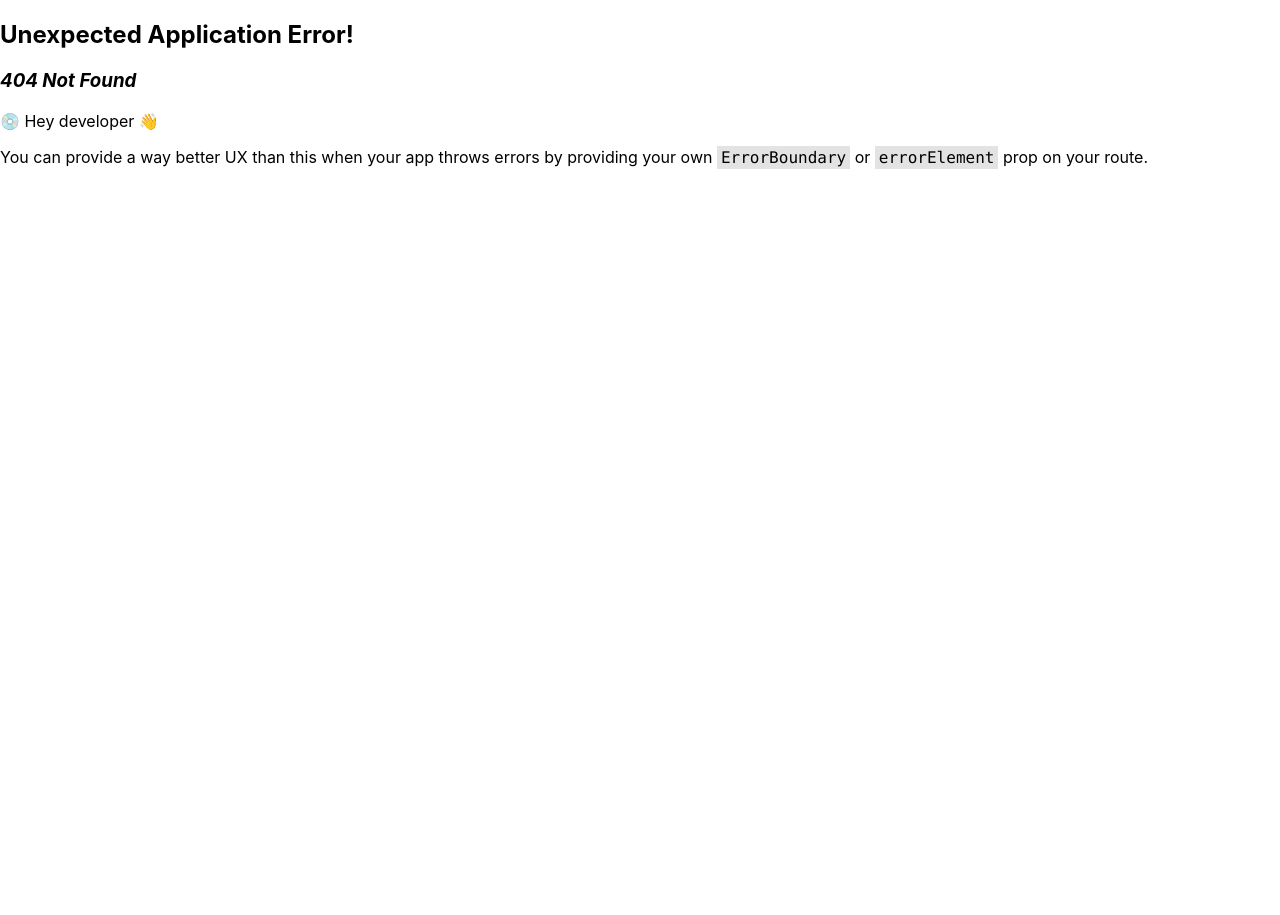
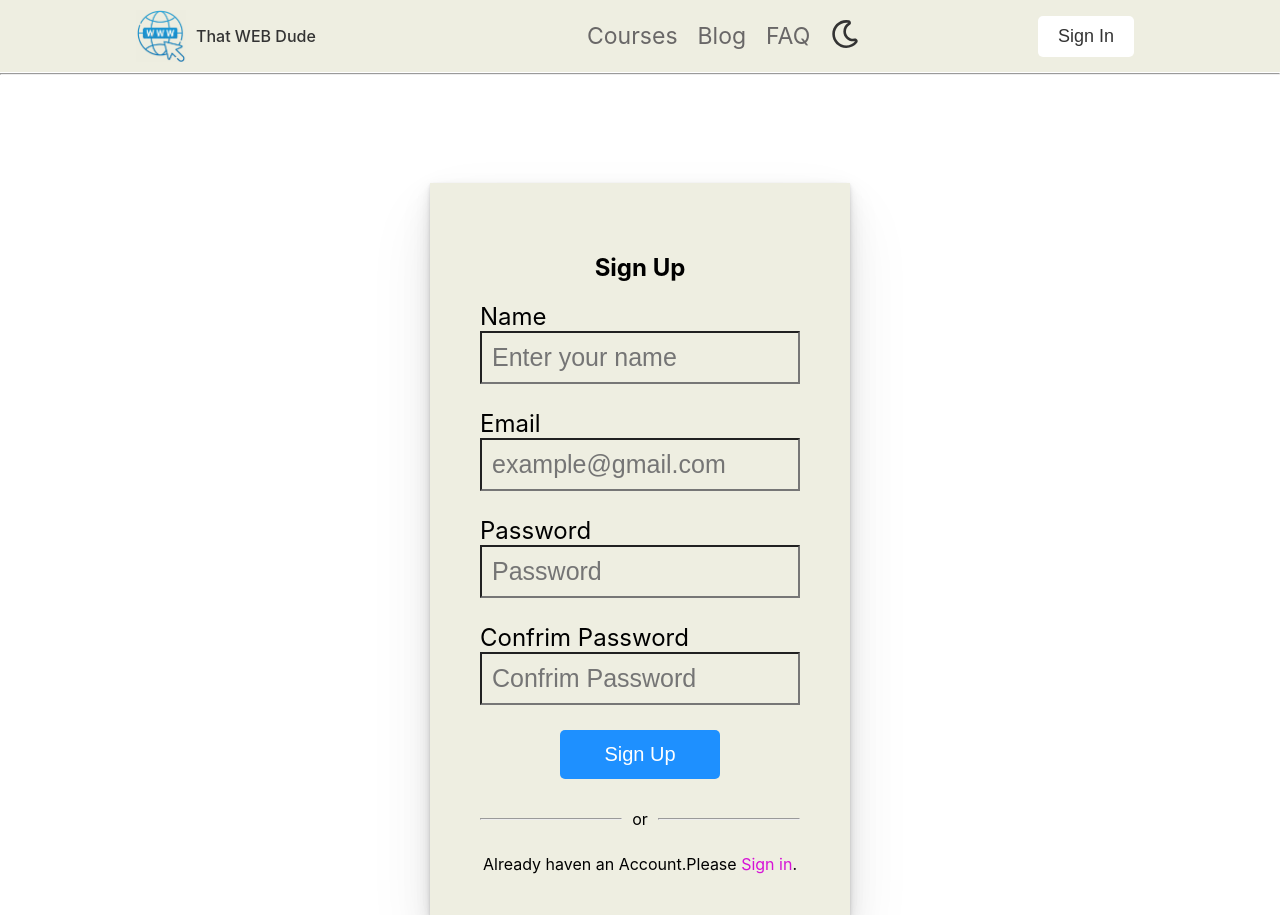
Before and after one commit to masumrana0/That-Web-Dude, a React (Create React App) app: page /register in a window 1280 px wide. Before the commit this address had no page. Before the commit the page ends 800 px from the top, so only its background shows below. Built offline with nearby package versions, Linux system fonts and the light colour scheme.

Commit message:
login & register form is done

```diff
--- a/package.json
+++ b/package.json
@@ -6,8 +6,10 @@
     "@testing-library/jest-dom": "^5.16.5",
     "@testing-library/react": "^13.4.0",
     "@testing-library/user-event": "^13.5.0",
+    "firebase": "^9.17.1",
     "react": "^18.2.0",
     "react-dom": "^18.2.0",
+    "react-hot-toast": "^2.4.0",
     "react-icons": "^4.7.1",
     "react-router-dom": "^6.8.1",
     "react-scripts": "5.0.1",
--- a/src/Common/Navbar/Navbar.js
+++ b/src/Common/Navbar/Navbar.js
@@ -59,7 +59,7 @@ const Navbar = () => {
                 </div>
                 <div className={`right-side   `}>
 
-                    <button className="signin-button">Sign In</button>
+                    <Link to='/login'><button className="signin-button">Sign In</button></Link>
                 </div>
             </div>
 
--- /dev/null
+++ b/src/Firebase/Firebase.config.js
@@ -0,0 +1,18 @@
+// Import the functions you need from the SDKs you need
+import { initializeApp } from "firebase/app";
+// TODO: Add SDKs for Firebase products that you want to use
+// https://firebase.google.com/docs/web/setup#available-libraries
+
+// Your web app's Firebase configuration
+const firebaseConfig = {
+  apiKey: "AIzaSyA-8oe_0xFZb3EJS02qw9zqxqUD4jPmsbY",
+  authDomain: "the-web-dude-116b3.firebaseapp.com",
+  projectId: "the-web-dude-116b3",
+  storageBucket: "the-web-dude-116b3.appspot.com",
+  messagingSenderId: "404244557048",
+  appId: "1:404244557048:web:c6821569caec4ec7629f0d"
+};
+
+// Initialize Firebase
+const app = initializeApp(firebaseConfig);
+export default app;
--- a/src/Pages/Login/Login.css
+++ b/src/Pages/Login/Login.css
@@ -1,6 +1,10 @@
 
  .text-center {
    text-align: center;
+ }
+
+ .mt-5{
+  margin-top: 25px;
  }
 
  .login-container {
@@ -35,7 +39,7 @@
    background: #eeeee1;
    margin-top: 100px;
    box-shadow: rgba(0, 0, 0, 0.07) 0px 1px 2px, rgba(0, 0, 0, 0.07) 0px 2px 4px, rgba(0, 0, 0, 0.07) 0px 4px 8px, rgba(0, 0, 0, 0.07) 0px 8px 16px, rgba(0, 0, 0, 0.07) 0px 16px 32px, rgba(0, 0, 0, 0.07) 0px 32px 64px;
-   padding: 50px;
+   padding: 50px 50px 25px 50px;
    box-sizing: content-box;
 
  }
@@ -51,6 +55,10 @@
    margin: 0 auto;
 
 
+ }
+
+ .btn-sigin:hover{
+  background-color: #258bcf;
  }
 
 
@@ -86,7 +94,7 @@
  }
 
  .withAnotherlogin-btn:hover {
-   background-color: #e2c908;
+   background-color: #521992;
    color: white;
  }
 
@@ -131,8 +139,11 @@
  }
 
  @media only screen and (max-width:768px) {
+  .login-container{
+    width: 100%;
+  }
   .login-form {
-    width: 65%;
+    width: 70%;
     display: flex;
     flex-direction: column;
 
@@ -142,4 +153,8 @@
     gap:0px;
   }
 
+  input{
+    font-size: 18px;
+  }
+
  }
--- a/src/Pages/Login/Login.js
+++ b/src/Pages/Login/Login.js
@@ -1,30 +1,81 @@
 import React, { useContext } from 'react';
 import { contexts } from '../../Contexts/UserContext';
 import './Login.css'
-import {FaGithubSquare,FaGoogle} from "react-icons/fa";
+import { FaGithubSquare, FaGoogle } from "react-icons/fa";
 import { Link } from 'react-router-dom';
+import { toast } from 'react-hot-toast';
 const Login = () => {
-    const { theme } = useContext(contexts);
+    const {
+        theme,
+        loginWithEmailPassword,
+        verifyEmail,
+        LoginWithGithub,
+        LoginWithGoogle, } = useContext(contexts);
+
+
+    const handleLogin = (event) => {
+        event.preventDefault()
+        const form=event.target
+        const email=form.email.value;
+        const password=form.password.value;
+        console.log(email,password)
+
+        loginWithEmailPassword(email,password)
+        .then((result)=>{
+            if(!result.user.emailVerified){
+                verifyEmail().then(result=>{
+                    toast.success('Your email did not verified.Please Check your email.')
+                    return
+                })
+
+            }
+            console.log(result.user)
+        })
+        .catch(error=>console.error(error,error.code))
+
+    }
+
+    // Handle GOogle LOgin
+    const handleGoogleLogin = () => {
+        LoginWithGoogle()
+            .then((result) => {
+                console.log(result.user)
+            })
+            .catch(error => console.error(error))
+    }
+
+    //    Handle Github Login
+    const handleGithubLogin = () => {
+        LoginWithGithub()
+            .then(res => console.log(res.user))
+            .catch(error => console.error(error))
+    }
+
+
 
     return (
         <div className='login-container '>
 
-            <form className={`login-form ${theme?"darkModeLogin":'lightModeLogin'}`}>
+            <form
+                onSubmit={handleLogin}
+                className={`login-form ${theme ? "darkModeLogin" : 'lightModeLogin'}`}>
                 <h2 className='text-center'>Sign in</h2>
-                <label for="email">Email
+                <label htmlFor="email">Email
                     <input
                         type="email"
                         id="email"
                         name="email"
                         placeholder='Email'
+                        required
                     />
                 </label>
-                <label for="password">Password
+                <label htmlFor="password">Password
                     <input
                         type="password"
                         id="password"
                         name="password"
                         placeholder='Password'
+                        required
                     />
                 </label>
                 <button
@@ -33,18 +84,21 @@ const Login = () => {
 
                 >Sign in</button>
                 <div className='hr-block'>
-                <hr className='login-hr'/>or<hr className='login-hr'/>
+                    <hr className='login-hr' />or<hr className='login-hr' />
                 </div>
 
                 <div
                     className='another-login-container'>
                     <button
+                        onClick={handleGoogleLogin}
                         className='withAnotherlogin-btn'>
                         <FaGoogle className='icon-styles' />Sign in with Google
                     </button>
-                <button  className='withAnotherlogin-btn'><FaGithubSquare className='icon-styles'/>Sign in with Github</button>
+                    <button
+                        onClick={handleGithubLogin}
+                        className='withAnotherlogin-btn'><FaGithubSquare className='icon-styles' />Sign in with Github</button>
                 </div>
-               <p className='text-center'>You have no any account.Please        <Link to='/register'className='resgiter-link'
+                <p className='text-center mt-5'>You have no any account.Please        <Link to='/register' className='resgiter-link'
 
                 >
                     Sign Up</Link>.</p>
--- a/src/Pages/Register/Register.js
+++ b/src/Pages/Register/Register.js
@@ -1,11 +1,103 @@
-import React from 'react';
+import React, { useContext } from 'react';
+import { toast } from 'react-hot-toast';
+import { Link } from 'react-router-dom';
+
+import { contexts } from '../../Contexts/UserContext';
 import './Register.css';
 
 const Register = () => {
+    const {
+        theme,
+        createUser,
+        verifyEmail,
+        updateProfileName,}=useContext(contexts)
+
+    const handleRegistration=(event)=>{
+     event.preventDefault()
+     const form=event.target;
+     const name=form.name.value;
+     const email=form.email.value;
+     const password=form.password.value;
+     const ConPassword=form.ConPassword.value;
+     console.log(name,email,password,ConPassword);
+
+      createUser(email,password)
+      .then((result)=>{
+        verifyEmail();
+        updateProfileName(name);
+         toast.success('Please Check email')
+        console.log(result.user)
+      })
+      .catch((error=>{
+        console.error(error)
+
+      }))
+
+
+
+    }
     return (
-        <div>
+        <div className='login-container '>
 
-        </div>
+        <form
+        onSubmit={handleRegistration}
+         className={`login-form ${theme?"darkModeLogin":'lightModeLogin'}`}>
+            <h2 className='text-center'>Sign Up</h2>
+
+            <label htmlFor="name">Name
+                <input
+                    type="text"
+                    id="name"
+                    name="name"
+                    placeholder='Enter your name'
+                    required
+                />
+            </label>
+            <label  htmlFor="email">Email
+                <input
+                    type="email"
+                    id="email"
+                    name="email"
+                    placeholder='example@gmail.com'
+                    required
+                />
+            </label>
+            <label htmlFor="password">Password
+                <input
+                    type="password"
+                    id="password"
+                    name="password"
+                    placeholder='Password'
+                    required
+                />
+            </label>
+            <label htmlFor="ConPassword">Confrim Password
+                <input
+                    type="password"
+                    id="ConPassword"
+                    name="ConPassword"
+                    placeholder='Confrim Password'
+                    required
+                />
+            </label>
+            <button
+                type='submit'
+                className='btn-sigin'
+
+            >Sign Up</button>
+            <div className='hr-block'>
+            <hr className='login-hr'/>or<hr className='login-hr'/>
+            </div>
+
+
+           <p className='text-center mt-5'> Already haven an Account.Please        <Link to='/login'className='resgiter-link'
+
+              >
+                 Sign in</Link>.</p>
+        </form>
+
+
+    </div>
     );
 };
 
--- a/src/Routes/Routes.js
+++ b/src/Routes/Routes.js
@@ -1,6 +1,7 @@
 import { createBrowserRouter } from "react-router-dom";
 import Root from "../Common/Root/Root";
 import Login from "../Pages/Login/Login";
+import Register from "../Pages/Register/Register";
 
 export const router=createBrowserRouter([
     {
@@ -9,6 +10,9 @@ export const router=createBrowserRouter([
         children:[
             {
               path:'/login',element:<Login/>
+            },
+            {
+                path:'register',element:<Register/>
             }
         ]
     }
--- a/src/index.js
+++ b/src/index.js
@@ -4,13 +4,38 @@ import './index.css';
 import App from './App';
 import reportWebVitals from './reportWebVitals';
 import UserContext from './Contexts/UserContext'
+import { ToastContainer } from 'react-toastify';
+import { Toaster } from 'react-hot-toast';
 
 const root = ReactDOM.createRoot(document.getElementById('root'));
 root.render(
   <React.StrictMode>
-   <UserContext>
-   <App />
-   </UserContext>
+    <UserContext>
+    <Toaster
+  position="top-center"
+  reverseOrder={false}
+  gutter={8}
+  containerClassName=""
+  containerStyle={{}}
+  toastOptions={{
+    // Define default options
+    className: '',
+    duration: 5000,
+    style: {
+      background: '#363636',
+      color: '#fff',
+    },
+    success: {
+      duration: 5000,
+      theme: {
+        primary: 'green',
+        secondary: 'black',
+      },
+    },
+  }}
+/>
+      <App />
+    </UserContext>
   </React.StrictMode>
 );
 
```
Also changed, not shown: src/Contexts/UserContext.js (+63 -1 lines), 1 other file (tests, documents, lock files or other folders). Lines whose indentation alone changed are shown as unchanged.
